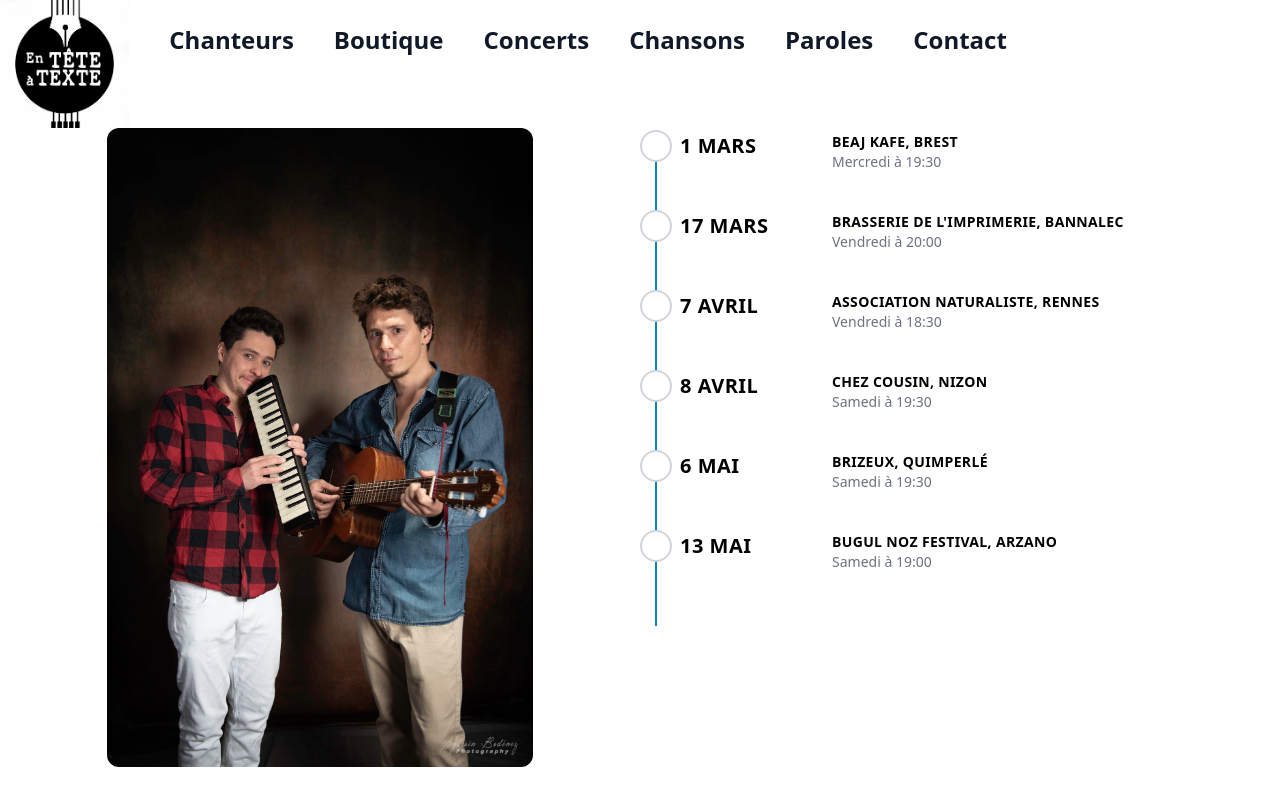
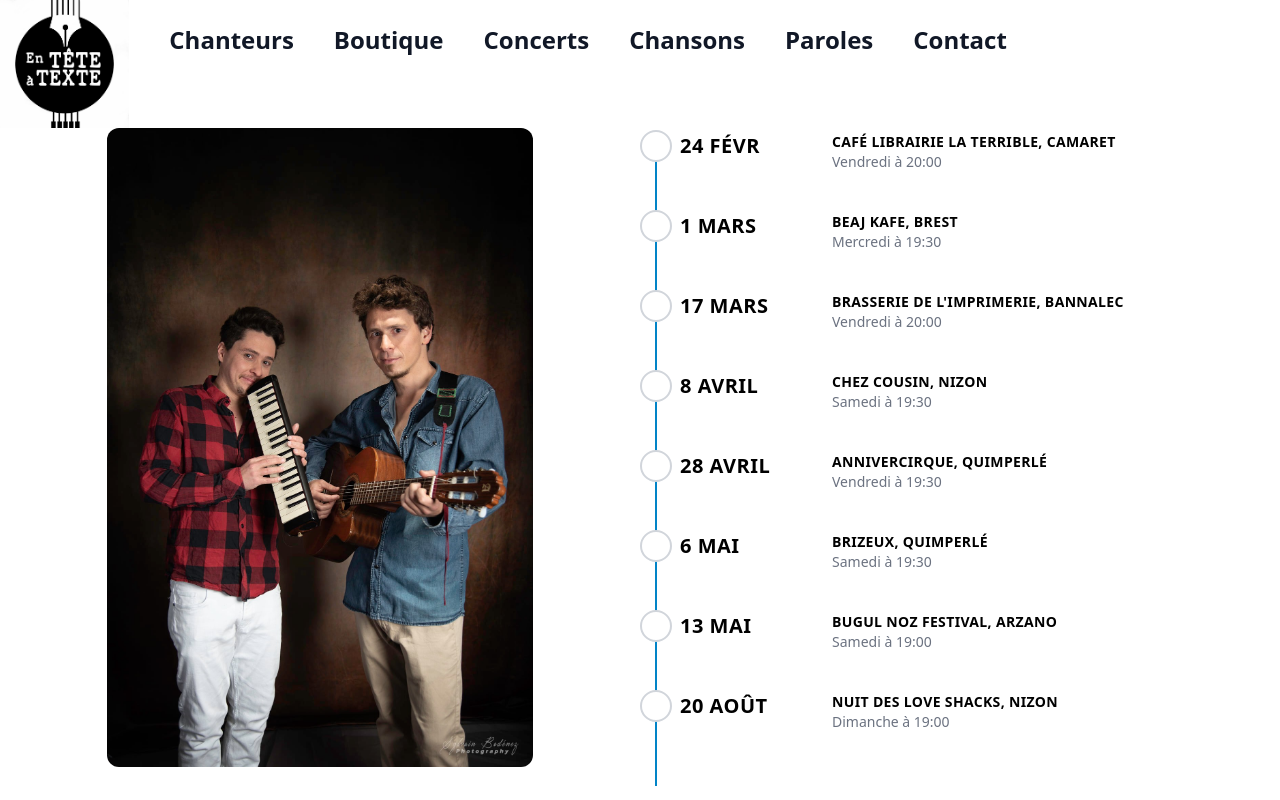
Before and after one commit to AlexandreKempf/en-tete-a-texte, a SvelteKit app: page /concerts in a window 1280 px wide. Built offline with nearby package versions, Linux system fonts and the light colour scheme.

Commit message:
Concert
Ajout concert

```diff
--- a/src/routes/concerts/+page.svelte
+++ b/src/routes/concerts/+page.svelte
@@ -4,6 +4,10 @@
 	$pageTitle = 'concerts';
 	// date start at 0 for months
 	var concerts = [
+		{date: new Date(2023, 1, 24, 20, 0),
+			place: "Café librairie la terrible, Camaret"
+
+		},
 		{
 			date: new Date(2023, 2, 1, 19, 30),
 			place: "Beaj Kafe, Brest"
@@ -13,12 +17,12 @@
 			place: "Brasserie de L'imprimerie, Bannalec"
 		},
 		{
-			date: new Date(2023, 3, 7, 18, 30),
-			place: 'Association Naturaliste, Rennes'
+			date: new Date(2023, 3, 8, 19, 30),
+			place: 'Chez Cousin, Nizon'
 		},
 		{
-			date: new Date(2023, 3, 8, 19, 30),
-			place: 'Chez Cousin, Nizon'
+			date: new Date(2023, 3, 28, 19, 30),
+			place: 'Annivercirque, Quimperlé'
 		},
 		{
 			date: new Date(2023, 4, 6, 19, 30),
@@ -27,6 +31,10 @@
 		{
 			date: new Date(2023, 4, 13, 19, 0),
 			place: 'Bugul Noz Festival, Arzano'
+		},
+		{
+			date: new Date(2023, 7, 20, 19, 0),
+			place: 'Nuit des love shacks, Nizon'
 		}
 	];
 
```
